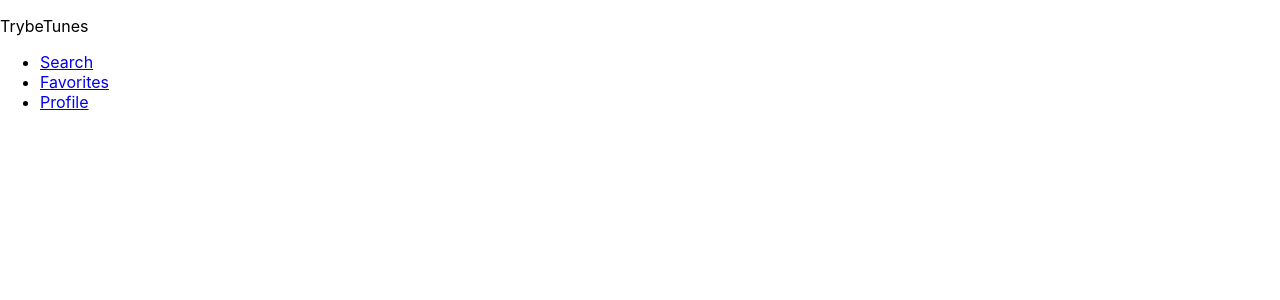
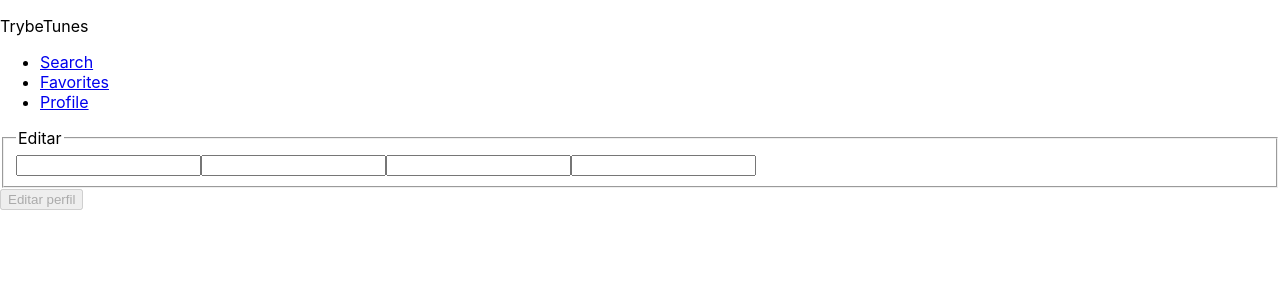
Before and after one commit to PabloLSa/TrybeTunes, a React (Create React App) app: page /profile/edit in a window 1280 px wide. Shown: the top 300 px of the page. Built offline with nearby package versions, Linux system fonts and the light colour scheme.

Commit message:
14.Criando o formulario de edicao do perfil

```diff
--- a/src/pages/ProfileEdit.jsx
+++ b/src/pages/ProfileEdit.jsx
@@ -1,14 +1,116 @@
 import React, { Component } from 'react';
+import PropTypes from 'prop-types';
 import Header from '../components/Header';
+import Loading from '../components/Loading';
+import { getUser, updateUser } from '../services/userAPI';
 
 class ProfileEdit extends Component {
+  state = {
+    name: '',
+    email: '',
+    image: '',
+    description: '',
+    charge: false,
+    btn: true,
+  };
+
+  async componentDidMount() {
+    await this.userInformation();
+  }
+
+  handlechange = ({ target: { name, value } }) => {
+    this.setState({
+      [name]: value,
+    }, this.validation);
+  };
+
+  userInformation = async () => {
+    this.setState({
+      charge: true,
+    });
+    const receiveData = await getUser();
+    this.setState({
+      name: receiveData.name,
+      email: receiveData.email,
+      image: receiveData.image,
+      description: receiveData.description,
+      charge: false,
+    });
+  };
+
+  updateInfo = async () => {
+    const { history } = this.props;
+    const { name, description, email, image } = this.state;
+    await updateUser({ name, description, email, image });
+    return history.push('/profile');
+  };
+
+  validation = () => {
+    const { name, description, email, image } = this.state;
+    const valid = [name, description, email, image];
+    const val = valid.every((validate) => validate.length > 0);
+    if (val) {
+      this.setState({
+        btn: !(valid),
+      });
+    }
+  };
+
   render() {
+    const { name, description, email, image, charge, btn } = this.state;
     return (
       <div data-testid="page-profile-edit">
         <Header />
+        {charge && <Loading />}
+        <fieldset>
+          <legend>Editar</legend>
+          <input
+            value={ name }
+            name="name"
+            type="text"
+            data-testid="edit-input-name"
+            onChange={ this.handlechange }
+          />
+          <input
+            value={ email }
+            name="email"
+            type="text"
+            data-testid="edit-input-email"
+            onChange={ this.handlechange }
+          />
+          <input
+            value={ description }
+            name="description"
+            type="text"
+            data-testid="edit-input-description"
+            onChange={ this.handlechange }
+          />
+          <input
+            value={ image }
+            name="image"
+            type="text"
+            data-testid="edit-input-image"
+            onChange={ this.handlechange }
+          />
+        </fieldset>
+
+        <button
+          type="button"
+          data-testid="edit-button-save"
+          onClick={ this.updateInfo }
+          disabled={ btn }
+        >
+          Editar perfil
+        </button>
       </div>
     );
   }
 }
 
+ProfileEdit.propTypes = {
+  history: PropTypes.shape({
+    push: PropTypes.func,
+  }).isRequired,
+};
+
 export default ProfileEdit;
```
